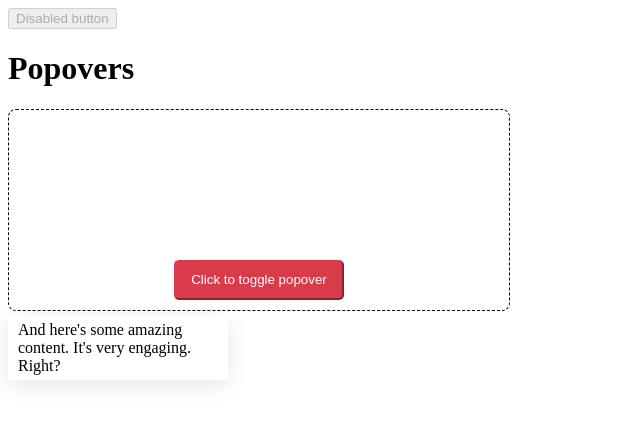
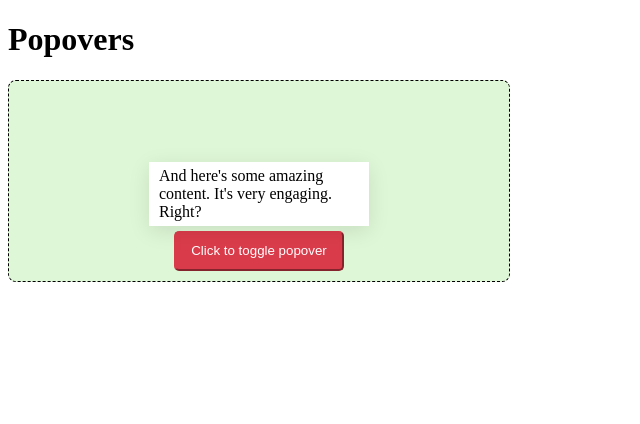
Before and after one commit to Al101020/13-2.05_DZ, a website built with webpack: page src/index.html in a window 1280 px wide. Both pictures are taken after a click on the button "Click to toggle popover". Shown: the whole page, without its empty margins (0-640 px from the left). Built offline with nearby package versions, Linux system fonts and the light colour scheme.

Commit message:
commit-1.5

```diff
--- a/src/components/popovers/button.js
+++ b/src/components/popovers/button.js
@@ -8,47 +8,18 @@ const attributevalue = "And here's some amazing content. It's very engaging. Rig
 btnPopovers.setAttribute(attributename, attributevalue);
 
 btnPopovers.addEventListener('click', () => {
-  // console.log('клик');
-  const massege = document.querySelector('.btnPopovers').getAttribute('data-content');
-  // console.log(massege);
-
-  const tooltipElement = document.createElement('div');
-
-  tooltipElement.classList.add('messagePopovers');
-  tooltipElement.textContent = massege;
-
-  document.body.appendChild(tooltipElement);
+  const btnPopoverYesNo = document.querySelector('.messagePopovers');
+  if (btnPopoverYesNo) {
+    btnPopoverYesNo.remove();
+  } else {
+    const massege = document.querySelector('.btnPopovers').getAttribute('data-content');
+    const tooltipElement = document.createElement('div');
+    tooltipElement.classList.add('messagePopovers');
+    tooltipElement.textContent = massege;
+    document.body.appendChild(tooltipElement);
+    const { right, top } = btnPopovers.getBoundingClientRect();
+    const { width } = tooltipElement.getBoundingClientRect();
+    tooltipElement.style.left = `${right - width / 2 - 170 / 2}px`;
+    tooltipElement.style.top = `${top - 5 - tooltipElement.offsetHeight}px`;
+  }
 });
-
-// function showTooltip(element) {
-//     let massege = document.querySelector('.btnPopovers').getAttribute("data-content");
-//     console.log(massege);
-
-//     console.log('element');
-//         // const tooltipElement = document.createElement('div');
-//         // tooltipElement.classList.add('messageButton');
-
-//         // console.log('btnPopovers => click');
-//         // console.log(this);
-
-//             // console.log(element.getAttribute('data-content'));
-//             // element.appendChild(tooltipElement);
-//             // tooltipElement.textContent =
-//     };
-
-// import showTooltip from "./tooltip";
-// function showTooltip(element) {
-//     console.log(element);
-//         console.log(this);
-
-//     // constructor() {
-//     //     this._tooltip = this;
-//     // }
-
-//     // showTooltip(element) {
-//     //     console.log(element);
-//     //     console.log(this);
-//     // }
-// };
-
-// const tooltipFactory = showTooltip();showTooltip('body');// e.preventDefault();
--- a/src/components/popovers/popovers.css
+++ b/src/components/popovers/popovers.css
@@ -1,5 +1,6 @@
 .popovers {
     position: relative;
+    background-color: #def7d6;
     margin-bottom: 5px;
     border: 1px dashed black;
     border-radius: .5rem;
--- a/src/index.html
+++ b/src/index.html
@@ -7,15 +7,6 @@
     <title>13-2.05</title>
 </head>
 <body>
-    <span class="d-inline-block" data-toggle="popover" data-content="Disabled popover">
-        <button class="btn btn-primary" style="pointer-events: none;" type="button" disabled>Disabled button</button>
-    </span>
-    <!-- <button type="button" class="btn btn-secondary" data-container="body" data-toggle="popover" data-placement="top" data-content="Vivamus sagittis lacus vel augue laoreet rutrum faucibus.">
-        Popover on top
-    </button>
-    <button type="button" class="btn btn-secondary" data-container="body" data-toggle="popover" data-placement="right" data-content="Vivamus sagittis lacus vel augue laoreet rutrum faucibus.">
-        Popover on right
-    </button> -->
     <h1>Popovers</h1>
     <div class="popovers"></div>
 </body>
```
